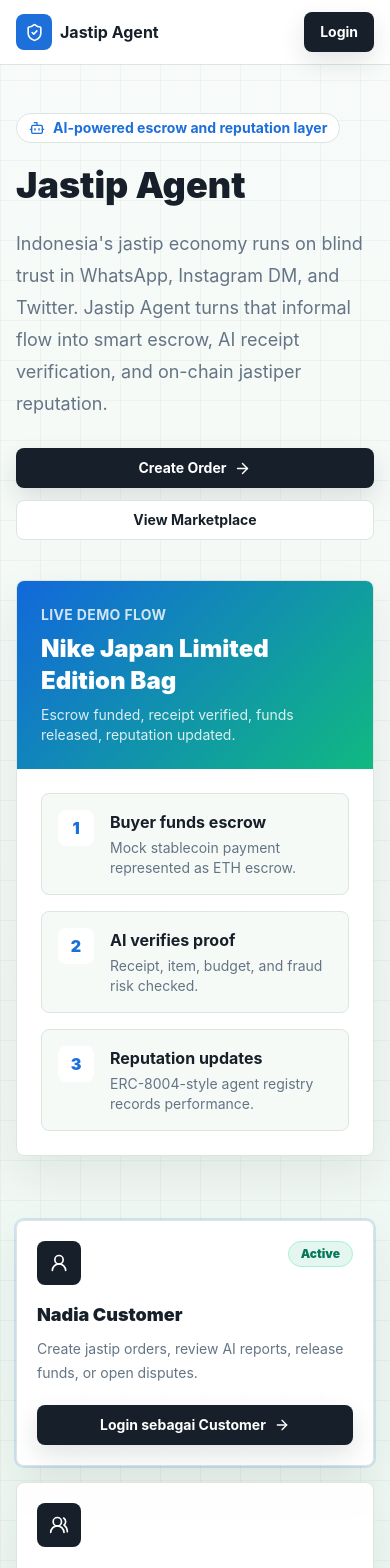
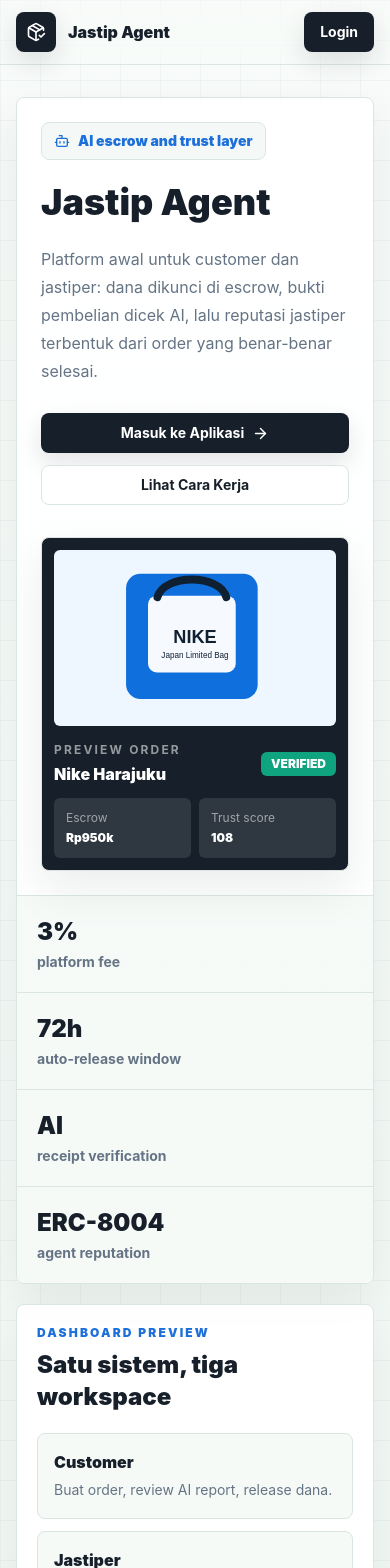
Before and after one commit to rhmatzeka/JASTIP-ERC8004, a Next.js app: page / in a window 390 px wide. Shown: the top 1568 px of the page. Built offline with nearby package versions, Linux system fonts and the light colour scheme.

Commit message:
feat: add public landing dashboard

```diff
--- a/app/layout.tsx
+++ b/app/layout.tsx
@@ -1,6 +1,6 @@
 import type { Metadata } from "next";
 import Link from "next/link";
-import { ShieldCheck } from "lucide-react";
+import { PackageCheck } from "lucide-react";
 import RoleSwitcher from "@/components/RoleSwitcher";
 import "./globals.css";
 
@@ -13,26 +13,26 @@
   return (
     <html lang="en">
       <body>
-        <header className="sticky top-0 z-30 border-b border-line bg-white/90 backdrop-blur">
-          <div className="mx-auto flex max-w-7xl items-center justify-between px-4 py-3">
-            <Link href="/" className="flex items-center gap-2 font-bold text-ink">
-              <span className="grid h-9 w-9 place-items-center rounded-lg bg-ocean text-white">
-                <ShieldCheck size={19} />
+        <header className="sticky top-0 z-30 border-b border-line bg-white/92 backdrop-blur-xl">
+          <div className="mx-auto flex max-w-7xl items-center justify-between gap-4 px-4 py-3 sm:px-6 lg:px-8">
+            <Link href="/" className="flex min-w-0 items-center gap-3 font-black text-ink">
+              <span className="grid h-10 w-10 shrink-0 place-items-center rounded-lg bg-ink text-white shadow-button">
+                <PackageCheck size={20} />
               </span>
-              Jastip Agent
+              <span className="truncate">Jastip Agent</span>
             </Link>
-            <nav className="hidden items-center gap-5 text-sm font-semibold text-muted md:flex">
-              <Link href="/orders/new" className="hover:text-ocean">
-                Buat Order
+            <nav className="hidden items-center rounded-lg border border-line bg-cloud/80 p-1 text-sm font-bold text-muted md:flex">
+              <Link href="/" className="rounded-md px-3 py-2 hover:bg-white hover:text-ocean">
+                Beranda
               </Link>
-              <Link href="/marketplace" className="hover:text-ocean">
-                Marketplace
+              <Link href="/#cara-kerja" className="rounded-md px-3 py-2 hover:bg-white hover:text-ocean">
+                Cara Kerja
               </Link>
-              <Link href="/reputation" className="hover:text-ocean">
+              <Link href="/reputation" className="rounded-md px-3 py-2 hover:bg-white hover:text-ocean">
                 Reputasi
               </Link>
-              <Link href="/demo" className="hover:text-ocean">
-                Demo Admin
+              <Link href="/login" className="rounded-md px-3 py-2 hover:bg-white hover:text-ocean">
+                Login
               </Link>
             </nav>
             <RoleSwitcher />
--- a/app/marketplace/page.tsx
+++ b/app/marketplace/page.tsx
@@ -1,13 +1,19 @@
 "use client";
 
 import { useEffect, useState } from "react";
+import { useRouter } from "next/navigation";
 import OrderCard from "@/components/OrderCard";
 import { useDemoProfile } from "@/lib/useDemoProfile";
 import type { Order } from "@/lib/types";
 
 export default function MarketplacePage() {
-  const { role, profile, setRole } = useDemoProfile();
+  const router = useRouter();
+  const { isReady, isLoggedIn, role, profile, setRole } = useDemoProfile();
   const [orders, setOrders] = useState<Order[]>([]);
+
+  useEffect(() => {
+    if (isReady && !isLoggedIn) router.push("/login?role=JASTIPER");
+  }, [isReady, isLoggedIn, router]);
 
   useEffect(() => {
     fetch("/api/orders")
@@ -16,23 +22,23 @@
   }, []);
 
   return (
-    <main className="mx-auto max-w-7xl px-4 py-8">
+    <main className="page-shell">
       <div className="mb-6 flex flex-col justify-between gap-3 md:flex-row md:items-end">
         <div>
-          <p className="text-sm font-bold text-ocean">Open jastip marketplace</p>
-          <h1 className="mt-1 text-3xl font-black text-ink">View Marketplace</h1>
+          <p className="eyebrow">Open jastip marketplace</p>
+          <h1 className="page-title">View Marketplace</h1>
         </div>
-        <p className="max-w-xl text-sm leading-6 text-muted">
+        <p className="page-copy">
           {role === "JASTIPER"
-            ? "You are browsing as a jastiper. Accept buyer-funded orders, upload proof, and build reputation."
-            : "Marketplace is the jastiper workspace. Switch role before accepting buyer orders."}
+            ? "You are browsing as a jastiper. Accept customer-funded orders, upload proof, and build reputation."
+            : "Marketplace is the jastiper workspace. Switch role before accepting customer orders."}
         </p>
       </div>
       {role !== "JASTIPER" ? (
         <section className="panel mb-6 p-5">
           <p className="font-bold text-ink">Halaman ini untuk Jastiper.</p>
           <p className="mt-2 text-sm text-muted">
-            Kamu sedang memakai mode {profile.label}. Buyer bisa lihat order, tapi hanya jastiper yang bisa accept.
+            Kamu sedang memakai mode {profile.label}. Customer bisa lihat order, tapi hanya jastiper yang bisa accept.
           </p>
           <button className="btn-primary mt-4" onClick={() => setRole("JASTIPER")}>
             Switch to Jastiper
--- a/app/orders/[id]/verify/page.tsx
+++ b/app/orders/[id]/verify/page.tsx
@@ -10,7 +10,7 @@
 export default function VerifyOrderPage() {
   const params = useParams<{ id: string }>();
   const router = useRouter();
-  const { role, profile, setRole } = useDemoProfile();
+  const { isReady, isLoggedIn, role, profile, setRole } = useDemoProfile();
   const [loading, setLoading] = useState(false);
   const [error, setError] = useState("");
   const [order, setOrder] = useState<Order | null>(null);
@@ -25,6 +25,10 @@
       .then((response) => response.json())
       .then((data) => setOrder(data.order || null));
   }, [params.id]);
+
+  useEffect(() => {
+    if (isReady && !isLoggedIn) router.push("/login?role=JASTIPER");
+  }, [isReady, isLoggedIn, router]);
 
   const canUpload =
     role === "JASTIPER" &&
@@ -49,10 +53,10 @@
   }
 
   return (
-    <main className="mx-auto max-w-4xl px-4 py-8">
+    <main className="mx-auto max-w-4xl px-4 py-8 sm:px-6 lg:px-8">
       <div className="mb-6">
-        <p className="text-sm font-bold text-ocean">AI receipt and item check</p>
-        <h1 className="mt-1 text-3xl font-black text-ink">Upload Bukti Pembelian</h1>
+        <p className="eyebrow">AI receipt and item check</p>
+        <h1 className="page-title">Upload Bukti Pembelian</h1>
       </div>
       {!canUpload ? (
         <section className="panel mb-6 p-5">
--- a/app/orders/new/page.tsx
+++ b/app/orders/new/page.tsx
@@ -12,7 +12,7 @@
 
 export default function NewOrderPage() {
   const router = useRouter();
-  const { role, profile, setRole } = useDemoProfile();
+  const { isReady, isLoggedIn, role, profile, setRole } = useDemoProfile();
   const [loading, setLoading] = useState(false);
   const [error, setError] = useState("");
   const [form, setForm] = useState({
@@ -33,6 +33,10 @@
   useEffect(() => {
     setForm((current) => ({ ...current, buyerWallet: profile.walletAddress }));
   }, [profile.walletAddress]);
+
+  useEffect(() => {
+    if (isReady && !isLoggedIn) router.push("/login?role=BUYER");
+  }, [isReady, isLoggedIn, router]);
 
   const breakdown = useMemo(
     () =>
@@ -62,19 +66,19 @@
   }
 
   return (
-    <main className="mx-auto max-w-7xl px-4 py-8">
+    <main className="page-shell">
       <div className="mb-6">
-        <p className="text-sm font-bold text-ocean">Titip Barang</p>
-        <h1 className="mt-1 text-3xl font-black text-ink">Buat Order</h1>
+        <p className="eyebrow">Titip barang</p>
+        <h1 className="page-title">Buat Order</h1>
       </div>
       {role !== "BUYER" ? (
         <section className="panel mb-6 p-5">
-          <p className="font-bold text-ink">Halaman ini untuk Buyer.</p>
+          <p className="font-bold text-ink">Halaman ini untuk Customer.</p>
           <p className="mt-2 text-sm text-muted">
-            Kamu sedang memakai mode {profile.label}. Pindah ke Buyer untuk membuat order jastip sebagai customer.
+            Kamu sedang memakai mode {profile.label}. Pindah ke Customer untuk membuat order jastip.
           </p>
           <button className="btn-primary mt-4" onClick={() => setRole("BUYER")}>
-            Switch to Buyer
+            Switch to Customer
           </button>
         </section>
       ) : null}
@@ -89,7 +93,7 @@
               ["size", "Size"],
               ["targetStore", "Target store"]
             ].map(([key, label]) => (
-              <label key={key} className="text-sm font-bold text-ink">
+              <label key={key} className="text-sm font-black text-ink">
                 {label}
                 <input
                   className="input mt-1"
@@ -98,7 +102,7 @@
                 />
               </label>
             ))}
-            <label className="text-sm font-bold text-ink">
+            <label className="text-sm font-black text-ink">
               Destination country
               <select
                 className="input mt-1"
@@ -110,7 +114,7 @@
                 <option>Singapore</option>
               </select>
             </label>
-            <label className="text-sm font-bold text-ink">
+            <label className="text-sm font-black text-ink">
               Estimated local price
               <input
                 className="input mt-1"
@@ -119,7 +123,7 @@
                 onChange={(event) => setForm({ ...form, estimatedLocalPrice: Number(event.target.value) })}
               />
             </label>
-            <label className="text-sm font-bold text-ink">
+            <label className="text-sm font-black text-ink">
               Max budget in IDR
               <input
                 className="input mt-1"
@@ -128,7 +132,7 @@
                 onChange={(event) => setForm({ ...form, maxBudgetIdr: Number(event.target.value) })}
               />
             </label>
-            <label className="text-sm font-bold text-ink">
+            <label className="text-sm font-black text-ink">
               Service fee percentage
               <input
                 className="input mt-1"
@@ -144,7 +148,7 @@
               value={form.referencePhotoUrl}
               onChange={(referencePhotoUrl) => setForm({ ...form, referencePhotoUrl })}
             />
-            <WalletConnect value={form.buyerWallet} onChange={(buyerWallet) => setForm({ ...form, buyerWallet })} label="Buyer wallet address" />
+            <WalletConnect value={form.buyerWallet} onChange={(buyerWallet) => setForm({ ...form, buyerWallet })} label="Customer wallet address" />
           </div>
           <button className="btn-primary mt-6" onClick={submit} disabled={loading}>
             {loading ? <Loader2 className="animate-spin" size={16} /> : <ArrowRight size={16} />}
--- a/app/page.tsx
+++ b/app/page.tsx
@@ -1,111 +1,242 @@
 import Link from "next/link";
-import { ArrowRight, BadgeDollarSign, Bot, ShieldCheck, Star, Users } from "lucide-react";
+import {
+  ArrowRight,
+  BadgeDollarSign,
+  Bot,
+  CheckCircle2,
+  Landmark,
+  LockKeyhole,
+  PackageCheck,
+  ReceiptText,
+  ShieldCheck,
+  Sparkles,
+  Star,
+  Users,
+  WalletCards
+} from "lucide-react";
 import RoleEntryCards from "@/components/RoleEntryCards";
+import { MOCK_REFERENCE_PHOTO } from "@/lib/constants";
+
+const stats = [
+  ["3%", "platform fee"],
+  ["72h", "auto-release window"],
+  ["AI", "receipt verification"],
+  ["ERC-8004", "agent reputation"]
+];
+
+const flowHighlights = [
+  {
+    title: "Dana dikunci",
+    body: "Customer bayar ke escrow, bukan langsung ke jastiper.",
+    Icon: LockKeyhole
+  },
+  {
+    title: "Bukti dicek AI",
+    body: "Receipt, foto barang, harga, dan store dibandingkan dengan order.",
+    Icon: ReceiptText
+  },
+  {
+    title: "Reputasi naik",
+    body: "Order selesai memperkuat trust score jastiper.",
+    Icon: Star
+  }
+];
+
+const steps = [
+  ["01", "Customer buat order", "Isi barang, negara tujuan, toko target, budget, dan wallet."],
+  ["02", "Jastiper ambil order", "Jastiper accept order dari marketplace dan upload bukti pembelian."],
+  ["03", "AI memberi keputusan", "APPROVED, FLAGGED, atau REJECTED berdasarkan foto dan metadata."],
+  ["04", "Dana release atau dispute", "Customer melepas dana, membuka sengketa, atau sistem auto-release."]
+];
 
 const cards = [
   {
-    title: "For buyers",
-    body: "Safer upfront payment with escrow, AI proof checks, and dispute path.",
+    title: "Customer aman",
+    body: "Dana tidak langsung lepas sebelum bukti pembelian diverifikasi.",
     icon: ShieldCheck
   },
   {
-    title: "For jastipers",
-    body: "Trusted public reputation that follows each jastiper wallet across orders.",
-    icon: Star
+    title: "Jastiper kredibel",
+    body: "Reputasi wallet membantu jastiper bagus terlihat lebih dipercaya.",
+    icon: Users
   },
   {
-    title: "For platform",
-    body: "Sustainable 3% transaction fee from every released escrow.",
+    title: "Bisnis jalan",
+    body: "Platform punya revenue jelas dari 3% fee tiap order selesai.",
     icon: BadgeDollarSign
   }
 ];
 
 const qualifies = [
-  ["Real-world use case", "Indonesia's jastip market still depends on WhatsApp and Instagram trust. Jastip Agent adds a trust layer."],
-  ["Payment integration", "Buyer funds are locked in smart escrow and released only after verification."],
-  ["Sustainable revenue model", "The platform takes 3% fee from every completed transaction."],
-  [
-    "ERC-8004 deployment",
-    "Jastiper identities and reputation are registered on Ethereum Sepolia testnet using ERC-8004-style agent registry."
-  ]
+  ["Real-world use case", "Jastip masih banyak berjalan di chat dan DM. App ini menambah trust layer yang jelas."],
+  ["Payment integration", "Dana customer dikunci di escrow dan baru dilepas setelah verifikasi."],
+  ["AI verification", "AI memeriksa receipt, item photo, budget, store, dan fraud risk."],
+  ["On-chain reputation", "Jastiper identity dan score tersimpan sebagai agent reputation layer."]
 ];
 
 export default function LandingPage() {
   return (
     <main>
-      <section className="mx-auto grid max-w-7xl gap-10 px-4 py-12 md:grid-cols-[1.05fr_0.95fr] md:items-center md:py-16">
-        <div>
-          <div className="mb-5 inline-flex items-center gap-2 rounded-full border border-line bg-white px-3 py-1 text-sm font-bold text-ocean">
+      <section className="page-shell pb-4">
+        <div className="grid gap-5 lg:grid-cols-[1fr_430px]">
+          <div className="panel overflow-hidden">
+            <div className="grid min-h-[520px] gap-8 p-6 md:grid-cols-[1fr_300px] md:p-8 lg:p-10">
+              <div className="flex flex-col justify-center">
+                <div className="mb-5 inline-flex w-fit items-center gap-2 rounded-lg border border-line bg-cloud px-3 py-2 text-sm font-black text-ocean">
                   <Bot size={16} />
-            AI-powered escrow and reputation layer
+                  AI escrow and trust layer
                 </div>
                 <h1 className="max-w-3xl text-4xl font-black leading-tight text-ink md:text-6xl">Jastip Agent</h1>
-          <p className="mt-5 max-w-2xl text-lg leading-8 text-muted">
-            Indonesia's jastip economy runs on blind trust in WhatsApp, Instagram DM, and Twitter. Jastip Agent turns that
-            informal flow into smart escrow, AI receipt verification, and on-chain jastiper reputation.
+                <p className="mt-5 max-w-2xl text-base leading-7 text-muted md:text-lg">
+                  Platform awal untuk customer dan jastiper: dana dikunci di escrow, bukti pembelian dicek AI, lalu reputasi
+                  jastiper terbentuk dari order yang benar-benar selesai.
                 </p>
                 <div className="mt-7 flex flex-col gap-3 sm:flex-row">
-            <Link href="/orders/new" className="btn-primary">
-              Create Order
+                  <Link href="/login" className="btn-primary">
+                    Masuk ke Aplikasi
                     <ArrowRight size={17} />
                   </Link>
-            <Link href="/marketplace" className="btn-secondary">
-              View Marketplace
+                  <Link href="#cara-kerja" className="btn-secondary">
+                    Lihat Cara Kerja
                   </Link>
                 </div>
               </div>
 
-        <div className="panel overflow-hidden">
-          <div className="bg-[linear-gradient(135deg,#1268db,#10b981)] p-6 text-white">
-            <p className="text-sm font-bold uppercase tracking-wide text-white/80">Live demo flow</p>
-            <h2 className="mt-2 text-2xl font-black">Nike Japan Limited Edition Bag</h2>
-            <p className="mt-2 text-sm text-white/85">Escrow funded, receipt verified, funds released, reputation updated.</p>
+              <div className="flex flex-col justify-center">
+                <div className="rounded-lg border border-line bg-ink p-3 text-white shadow-soft">
+                  <img src={MOCK_REFERENCE_PHOTO} alt="Nike Japan reference bag" className="h-44 w-full rounded-md object-cover" />
+                  <div className="mt-4 space-y-3">
+                    <div className="flex items-center justify-between gap-3">
+                      <div>
+                        <p className="text-xs font-bold uppercase tracking-[0.18em] text-white/55">Preview order</p>
+                        <p className="mt-1 font-black">Nike Harajuku</p>
                       </div>
-          <div className="grid gap-4 p-6">
-            {[
-              ["1", "Buyer funds escrow", "Mock stablecoin payment represented as ETH escrow."],
-              ["2", "AI verifies proof", "Receipt, item, budget, and fraud risk checked."],
-              ["3", "Reputation updates", "ERC-8004-style agent registry records performance."]
-            ].map(([step, title, body]) => (
-              <div key={step} className="flex gap-4 rounded-lg border border-line bg-cloud/70 p-4">
-                <span className="grid h-9 w-9 shrink-0 place-items-center rounded-lg bg-white font-black text-ocean">{step}</span>
-                <div>
-                  <p className="font-bold text-ink">{title}</p>
-                  <p className="mt-1 text-sm text-muted">{body}</p>
+                      <span className="rounded-md bg-mint px-2.5 py-1 text-xs font-black text-white">VERIFIED</span>
                     </div>
+                    <div className="grid grid-cols-2 gap-2 text-xs">
+                      <div className="rounded-md bg-white/10 p-3">
+                        <p className="text-white/55">Escrow</p>
+                        <p className="mt-1 font-black">Rp950k</p>
+                      </div>
+                      <div className="rounded-md bg-white/10 p-3">
+                        <p className="text-white/55">Trust score</p>
+                        <p className="mt-1 font-black">108</p>
+                      </div>
+                    </div>
+                  </div>
+                </div>
+              </div>
+            </div>
+
+            <div className="grid border-t border-line bg-cloud/70 sm:grid-cols-2 lg:grid-cols-4">
+              {stats.map(([value, label]) => (
+                <div key={label} className="border-t border-line p-5 first:border-t-0 sm:border-l sm:border-t-0 sm:first:border-l-0">
+                  <p className="text-2xl font-black text-ink">{value}</p>
+                  <p className="mt-1 text-sm font-bold text-muted">{label}</p>
                 </div>
               ))}
             </div>
           </div>
+
+          <aside className="panel p-5">
+            <p className="eyebrow">Dashboard preview</p>
+            <h2 className="mt-2 text-2xl font-black text-ink">Satu sistem, tiga workspace</h2>
+            <div className="mt-5 space-y-3">
+              {[
+                ["Customer", "Buat order, review AI report, release dana."],
+                ["Jastiper", "Ambil order, upload receipt, bangun reputasi."],
+                ["Admin", "Seed demo, cek flow, dan manage presentasi."]
+              ].map(([title, body]) => (
+                <div key={title} className="rounded-lg border border-line bg-cloud/70 p-4">
+                  <p className="font-black text-ink">{title}</p>
+                  <p className="mt-1 text-sm leading-6 text-muted">{body}</p>
+                </div>
+              ))}
+            </div>
+            <Link href="/login" className="btn-primary mt-5 w-full">
+              Pilih Role Login
+              <ArrowRight size={16} />
+            </Link>
+          </aside>
+        </div>
       </section>
 
-      <section className="mx-auto max-w-7xl px-4 py-4">
+      <section id="cara-kerja" className="page-shell py-5">
+        <div className="mb-5 flex flex-col justify-between gap-3 md:flex-row md:items-end">
+          <div>
+            <p className="eyebrow">Cara kerja</p>
+            <h2 className="page-title">Dari titip barang sampai dana cair</h2>
+          </div>
+          <p className="page-copy">Halaman ini cuma pintu awal. Flow transaksi sebenarnya dimulai setelah user login sesuai role.</p>
+        </div>
+        <div className="grid gap-4 lg:grid-cols-4">
+          {steps.map(([step, title, body]) => (
+            <article key={step} className="panel p-5">
+              <p className="eyebrow">{step}</p>
+              <h3 className="mt-3 text-lg font-black text-ink">{title}</h3>
+              <p className="mt-2 text-sm leading-6 text-muted">{body}</p>
+            </article>
+          ))}
+        </div>
+      </section>
+
+      <section className="page-shell grid gap-4 py-5 md:grid-cols-3">
+        {flowHighlights.map(({ title, body, Icon }) => (
+          <article key={title} className="panel p-5">
+            <div className="mb-4 grid h-11 w-11 place-items-center rounded-lg bg-cloud text-ocean">
+              <Icon size={23} />
+            </div>
+            <h3 className="text-xl font-black text-ink">{title}</h3>
+            <p className="mt-2 text-sm leading-6 text-muted">{body}</p>
+          </article>
+        ))}
+      </section>
+
+      <section className="page-shell py-5">
+        <div className="mb-5 flex flex-col justify-between gap-3 md:flex-row md:items-end">
+          <div>
+            <p className="eyebrow">Masuk aplikasi</p>
+            <h2 className="page-title">Pilih dashboard kamu</h2>
+          </div>
+          <p className="page-copy">Login akan membuat user di database lokal dan menyimpan session dari hasil API.</p>
+        </div>
         <RoleEntryCards />
       </section>
 
-      <section className="mx-auto grid max-w-7xl gap-4 px-4 py-6 md:grid-cols-3">
+      <section className="page-shell grid gap-4 py-5 md:grid-cols-3">
         {cards.map((card) => {
           const Icon = card.icon;
           return (
             <article key={card.title} className="panel p-5">
-              <Icon className="mb-4 text-ocean" size={28} />
-              <h3 className="text-xl font-bold text-ink">{card.title}</h3>
+              <Icon className="mb-4 text-ocean" size={26} />
+              <h3 className="text-xl font-black text-ink">{card.title}</h3>
               <p className="mt-2 text-sm leading-6 text-muted">{card.body}</p>
             </article>
           );
         })}
       </section>
 
-      <section className="mx-auto max-w-7xl px-4 py-10">
+      <section className="page-shell pt-5">
         <div className="mb-5 flex items-center gap-2">
-          <Users className="text-ocean" />
-          <h2 className="text-2xl font-black text-ink">Why this qualifies</h2>
+          <Sparkles className="text-ocean" />
+          <h2 className="text-2xl font-black text-ink">Kenapa ini layak demo</h2>
         </div>
         <div className="grid gap-4 md:grid-cols-2">
-          {qualifies.map(([title, body]) => (
-            <div key={title} className="rounded-lg border border-line bg-white p-5">
-              <p className="font-bold text-ink">{title}</p>
-              <p className="mt-2 text-sm leading-6 text-muted">{body}</p>
+          {qualifies.map(([title, body], index) => (
+            <div key={title} className="panel p-5">
+              <div className="mb-3 flex items-center gap-2 text-ocean">
+                {index === 0 ? (
+                  <CheckCircle2 size={18} />
+                ) : index === 1 ? (
+                  <Landmark size={18} />
+                ) : index === 2 ? (
+                  <Bot size={18} />
+                ) : (
+                  <WalletCards size={18} />
+                )}
+                <p className="font-black text-ink">{title}</p>
+              </div>
+              <p className="text-sm leading-6 text-muted">{body}</p>
             </div>
           ))}
         </div>
--- a/app/reputation/page.tsx
+++ b/app/reputation/page.tsx
@@ -14,10 +14,10 @@
   }, []);
 
   return (
-    <main className="mx-auto max-w-7xl px-4 py-8">
+    <main className="page-shell">
       <div className="mb-6">
-        <p className="text-sm font-bold text-ocean">ERC-8004-style agent registry</p>
-        <h1 className="mt-1 text-3xl font-black text-ink">Reputasi Jastiper</h1>
+        <p className="eyebrow">ERC-8004-style agent registry</p>
+        <h1 className="page-title">Reputasi Jastiper</h1>
       </div>
       <div className="grid gap-4">
         {reputations.length === 0 ? (
```
Also changed, not shown: app/demo/page.tsx (+15 -8 lines), app/orders/[id]/page.tsx (+16 -11 lines). Lines whose indentation alone changed are shown as unchanged.
